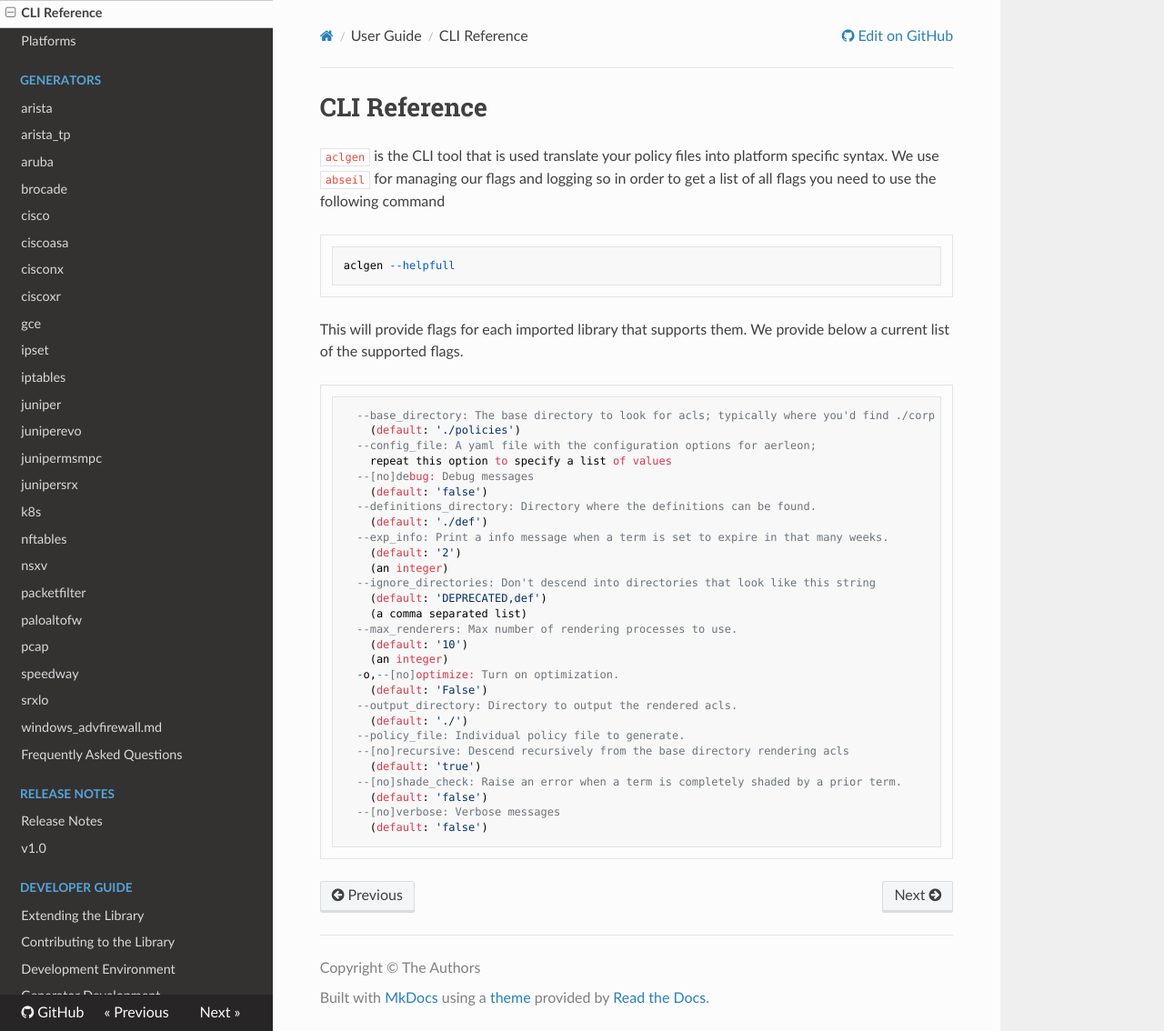
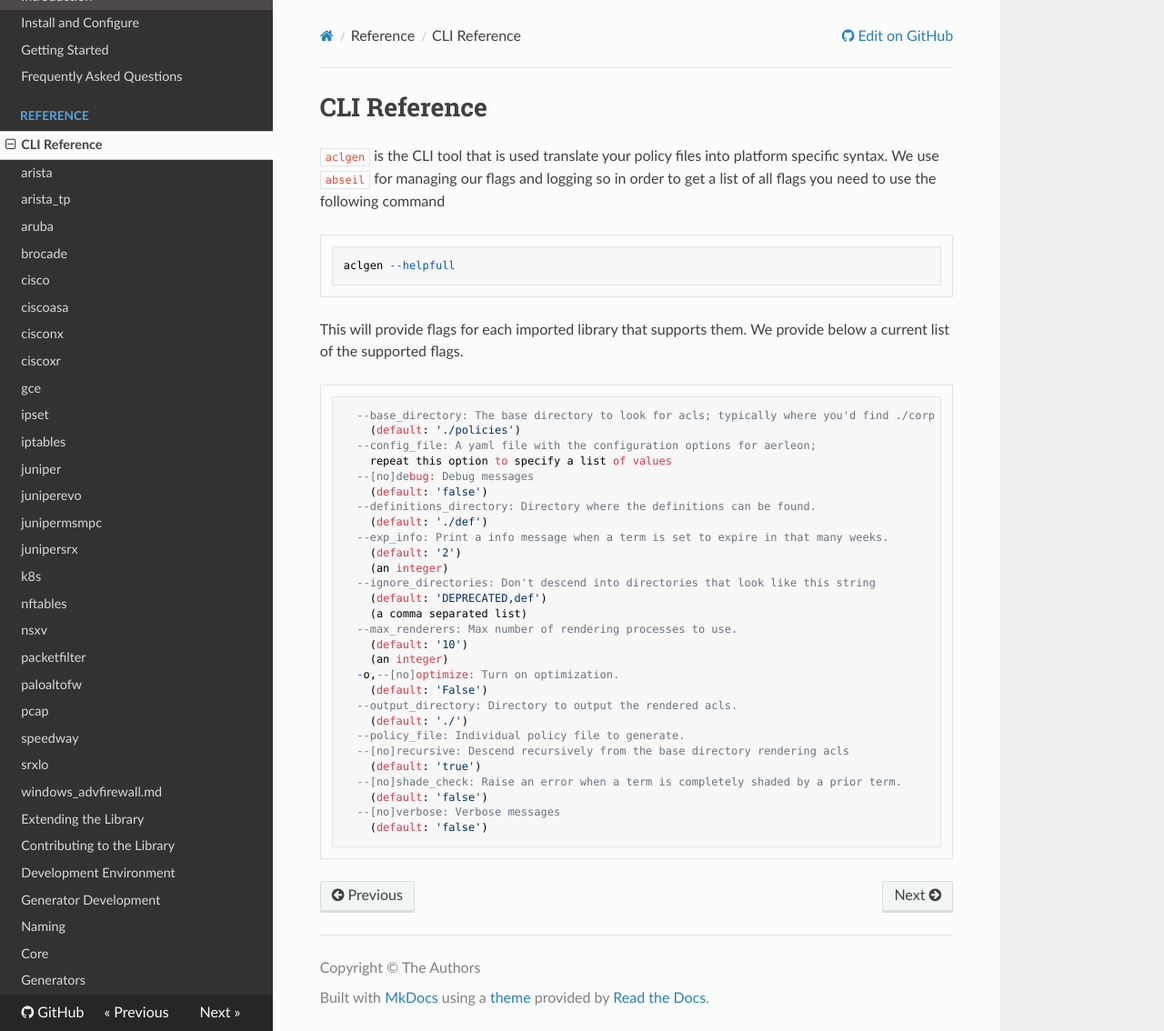
Before and after one commit to ngiyakhey2/aerleon, an MkDocs documentation site: the page built from docs/user/cli.md, in a window 1280 px wide and 1134 px high. Shown: the whole window at 91% size. Built offline with MkDocs 1.6.1, drawn with Linux system fonts in a browser that asks for light colours; nearby versions of some CDN libraries.

Commit message:
Reorganizing the current pages and ensuring all pages exist outside of reference. (#151)
* Reorganizing the current pages.

* Removing platforms page.

* Unnesting user guide section.

* Adding first FAQ

* Rewording FAQ

* Update docs/user/faq.md

Co-authored-by: Jason Benterou <jason.benterou+github@gmail.com>

* Update docs/user/faq.md

Co-authored-by: Jason Benterou <jason.benterou+github@gmail.com>

Co-authored-by: Jason Benterou <jason.benterou+github@gmail.com>

```diff
--- a/mkdocs.yml
+++ b/mkdocs.yml
@@ -44,13 +44,12 @@ plugins:
             heading_level: 2
             show_category_heading: true
 nav:
-  - Overview: index.md
-  - User Guide:
-      - Install and Configure: user/install.md
-      - Getting Started: user/lib_getting_started.md
+  - Introduction: index.md
+  - Install and Configure: user/install.md
+  - Getting Started: user/lib_getting_started.md
+  - Frequently Asked Questions: user/faq.md
+  - Reference:
       - CLI Reference: user/cli.md
-      - Platforms: user/lib_platforms.md
-  - Generators:
       - arista: user/generators/arista.md
       - arista_tp: user/generators/arista_tp.md
       - aruba: user/generators/aruba.md
@@ -75,17 +74,10 @@ nav:
       - speedway: user/generators/speedway.md
       - srxlo: user/generators/srxlo.md
       - windows_advfirewall.md: user/generators/windows_advfirewall.md
-  - Frequently Asked Questions: user/faq.md
-  - Release Notes:
-      - user/release_notes/index.md
-      - v1.0: user/release_notes/version_1.0.md
-  - Developer Guide:
       - Extending the Library: dev/extending.md
       - Contributing to the Library: dev/contributing.md
       - Development Environment: dev/dev_environment.md
       - Generator Development: dev/generator_patterns.md
-  - Library Class Overview:
       - Naming: dev/design/naming.md
-  - Code Reference:
       - Core: dev/code_reference/core.md
       - Generators: dev/code_reference/generators.md
```
Also changed, not shown: docs/user/faq.md (added, +7 -0 lines), docs/user/lib_platforms.md (deleted, +0 -32 lines), docs/user/release_notes/index.md (deleted, +0 -3 lines), docs/user/release_notes/version_1.0.md (deleted, +0 -29 lines).
